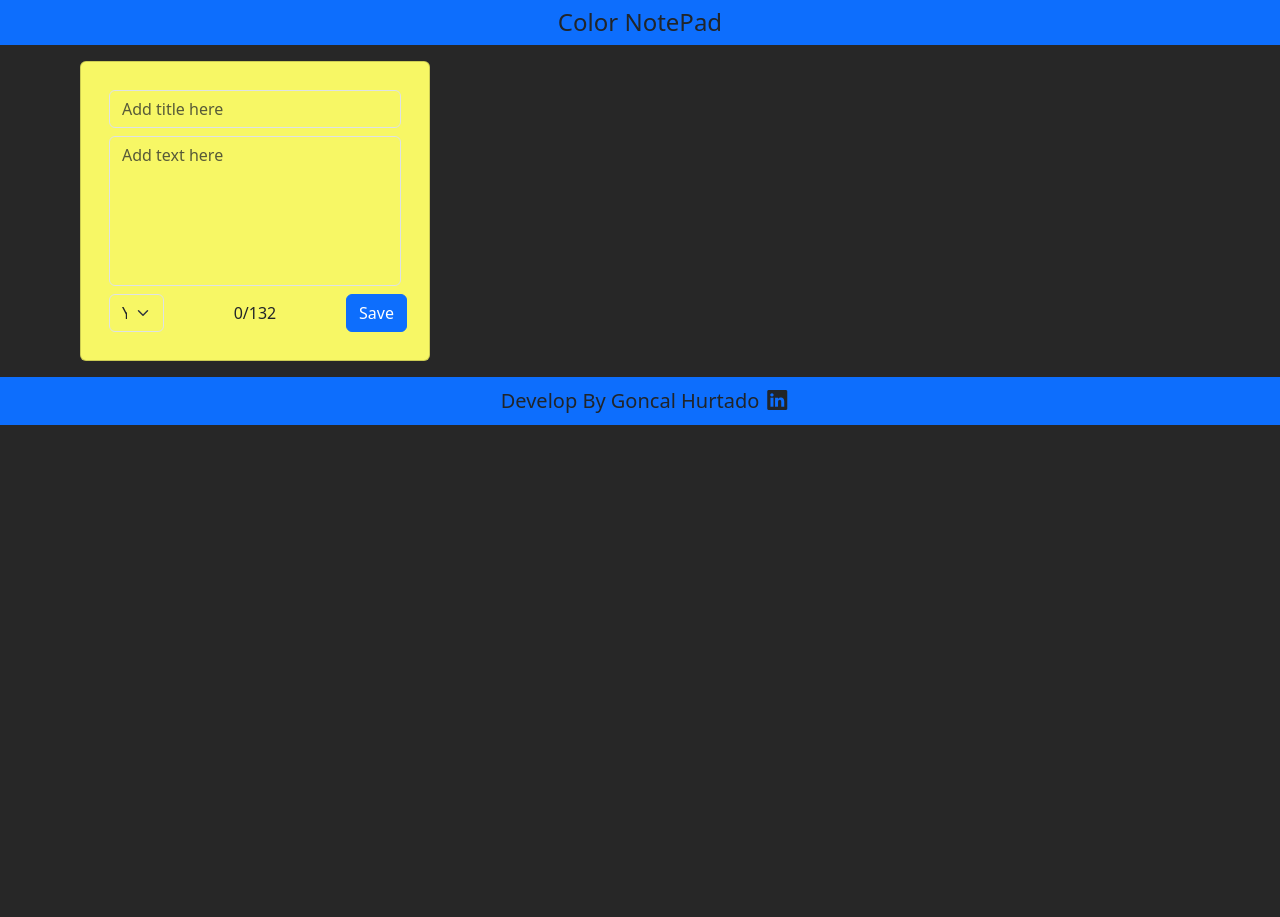
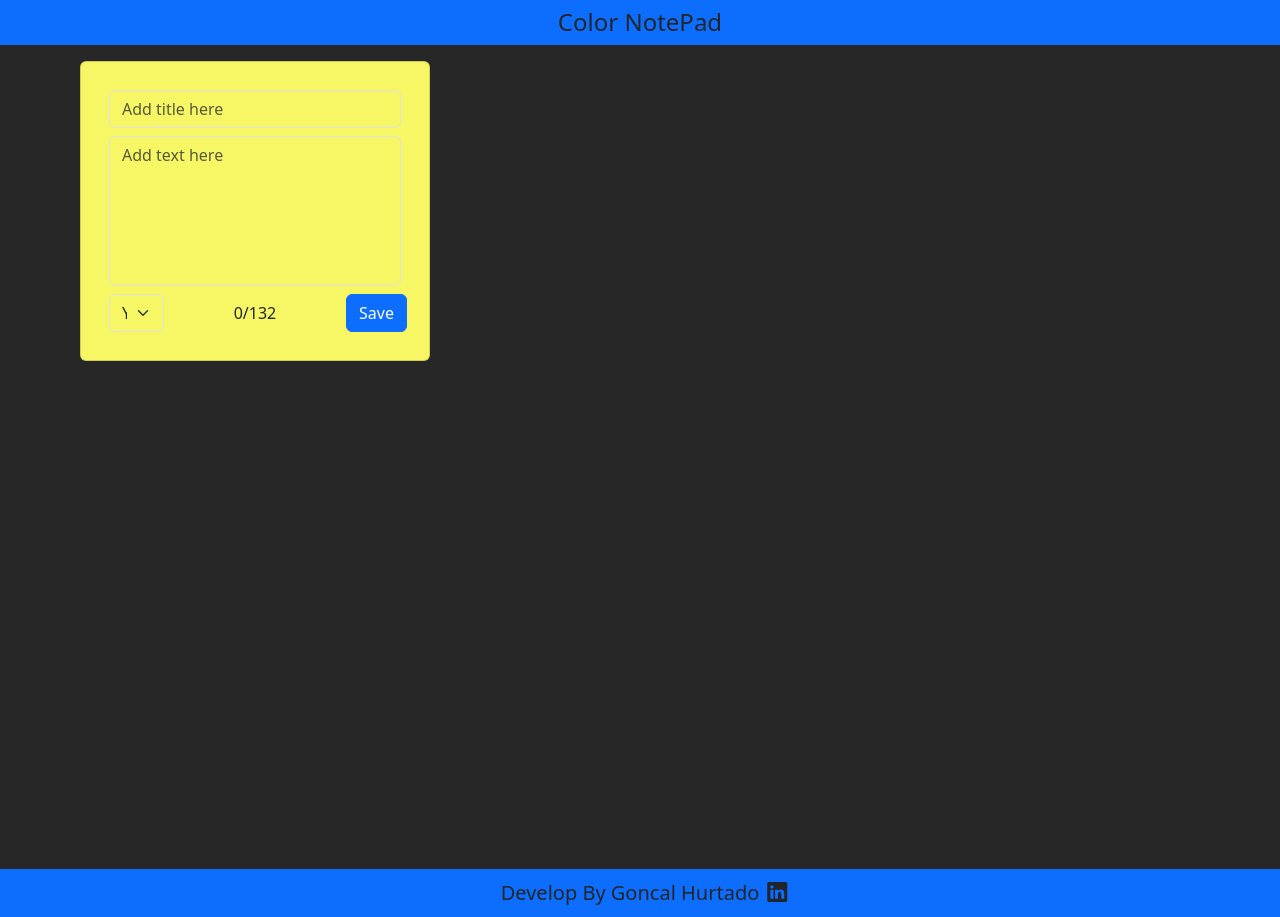
Before and after one commit to goncalhurtado/notepad-vox, a React (Vite) app: page / in a window 1280 px wide. Before the commit the page ends 800 px from the top, so only its background shows below. Built offline with nearby package versions, Linux system fonts and the light colour scheme.

Commit message:
fixed problem on footer vh

```diff
--- a/src/App.css
+++ b/src/App.css
@@ -1,42 +1,14 @@
-/* #root {
-  max-width: 1280px;
-  margin: 0 auto;
-  padding: 2rem;
-  text-align: center;
+.container {
+    min-height: 100vh;
 }
 
-.logo {
-  height: 6em;
-  padding: 1.5em;
-  will-change: filter;
-  transition: filter 300ms;
-}
-.logo:hover {
-  filter: drop-shadow(0 0 2em #646cffaa);
-}
-.logo.react:hover {
-  filter: drop-shadow(0 0 2em #61dafbaa);
+html,
+body {
+    height: 100vh;
 }
 
-@keyframes logo-spin {
-  from {
-    transform: rotate(0deg);
-  }
-  to {
-    transform: rotate(360deg);
-  }
+.contFooter {
+    margin-top: auto;
+    width: 100%;
+    background-color: red;
 }
-
-@media (prefers-reduced-motion: no-preference) {
-  a:nth-of-type(2) .logo {
-    animation: logo-spin infinite 20s linear;
-  }
-}
-
-.card {
-  padding: 2em;
-}
-
-.read-the-docs {
-  color: #888;
-} */
--- a/src/App.jsx
+++ b/src/App.jsx
@@ -25,14 +25,14 @@ function App() {
       <div className="w-100 bg-primary text-center">
         <h4 className="p-0 p-2">Color NotePad</h4>
       </div>
-      <div className="container h-100">
-        <div className="row w-100 d-lg-flex justify-content-center justify-content-lg-start">
+      <div className="container h-100 ">
+        <div className="row h-100 w-100 d-lg-flex justify-content-center justify-content-lg-start">
           <CardCreator setNotes={setNotes} />
 
           <NoteGrid notes={notes} setNotes={setNotes} />
         </div>
       </div>
-      <div className="w-100 mt-3 p-1 bg-primary text-center d-flex justify-content-center align-items-center">
+      <div className="contFooter mt-3 p-1 bg-primary text-center d-flex justify-content-center align-items-center">
         <h5 className="m-0 p-0 p-2">Develop By Goncal Hurtado</h5>
         <i
           onClick={handle}
```
